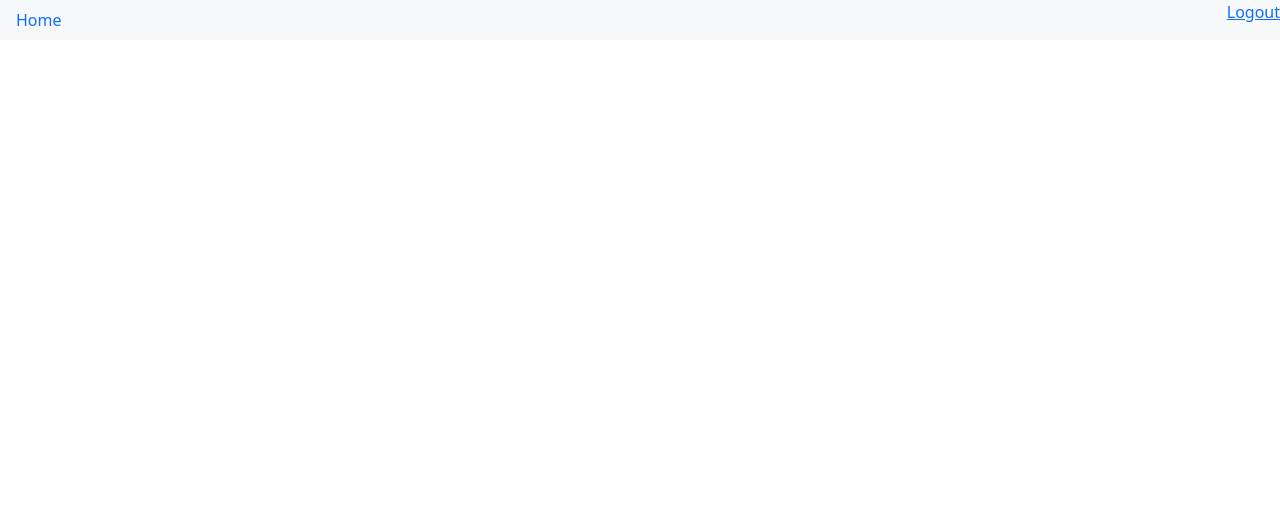
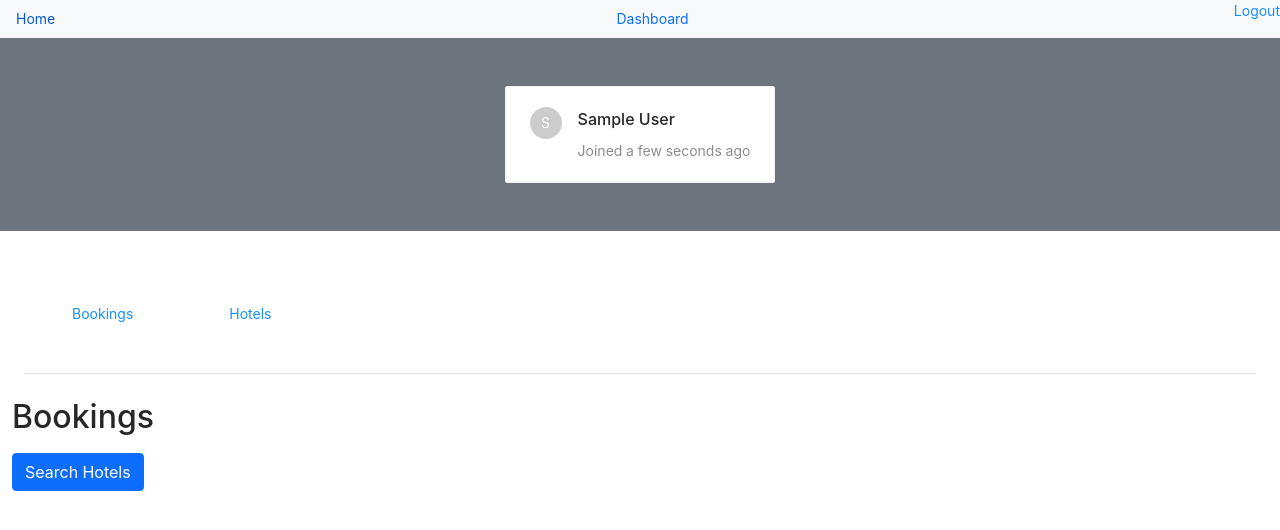
Before and after one commit to Duncan4264/HotelZilla, a React (Create React App) app in the folder client/: page /dashboard in a window 1280 px wide. Shown: the top 530 px of the page. Built offline with nearby package versions, Linux system fonts and the light colour scheme; sample sign-in values are in the browser's storage.

Commit message:
added private routes and user dashboards

```diff
--- a/client/package.json
+++ b/client/package.json
@@ -6,7 +6,9 @@
     "@testing-library/jest-dom": "^5.12.0",
     "@testing-library/react": "^11.2.7",
     "@testing-library/user-event": "^12.8.3",
+    "antd": "^4.16.3",
     "axios": "^0.21.1",
+    "moment": "^2.29.1",
     "react": "^17.0.2",
     "react-dom": "^17.0.2",
     "react-redux": "^7.2.4",
--- a/client/src/App.js
+++ b/client/src/App.js
@@ -5,6 +5,10 @@ import {BrowserRouter, Switch, Route} from 'react-router-dom';
 import TopMenuNav from './components/TopMenuNav';
 import 'react-toastify/dist/ReactToastify.css';
 import {ToastContainer } from 'react-toastify';
+import PrivateRoute from './components/PrivateRoute';
+import Dashboard from './user/Dashboard';
+import DashboardSeller from './user/DashboardSeller';
+import NewHotel from './hotel/NewHotel';
 function App() {
   return (
     <BrowserRouter>
@@ -14,6 +18,9 @@ function App() {
     <Route exact path="/" component={Home}/>
     <Route exact path="/login" component={Login}/>
     <Route exact path="/register" component={Register}/>
+    <PrivateRoute  exact path="/dashboard" component={Dashboard}/>
+    <PrivateRoute exact path ="/dashboard/seller" component={DashboardSeller}/>
+    <PrivateRoute exact path ="/hotels/new" component={NewHotel}/>
     </Switch>
     </BrowserRouter>
   );
--- a/client/src/auth/Register.js
+++ b/client/src/auth/Register.js
@@ -1,5 +1,4 @@
 import {useState} from 'react';
-import axios from 'axios';
 import {toast} from 'react-toastify';
 import  { register } from '../actions/auth';
 
--- a/client/src/booking/Home.js
+++ b/client/src/booking/Home.js
@@ -2,10 +2,10 @@ import {useSelector} from 'react-redux';
 
 
 const Home = () => {
-    const { user } = useSelector((state) => ({...state}));
+    const { auth } = useSelector((state) => ({...state}));
     return (
         <div className="container-fluid h1 p-5 text-center">
-            Home Page {JSON.stringify(user)}
+            Home Page {JSON.stringify(auth)}
         </div>
     )
 }
--- /dev/null
+++ b/client/src/components/DashboardNav.js
@@ -0,0 +1,18 @@
+import { Link } from 'react-router-dom';
+
+const DashboardNav = () => {
+    const active = window.location.pathname;
+    return (
+        <ul className="nav nav-tabs">
+            <li className="nav-item p-5">
+                <Link classname={`nav-link ${active === "/dasboard" && "active"}`} to="/dashboard"> Bookings </Link>
+            </li>
+
+            <li className="nav-item p-5">
+                <Link classname={`nav-link ${active === "/dasboard/seller" && "active"}`} to="/dashboard/seller"> Hotels </Link>
+            </li>
+        </ul>
+    );
+};
+
+export default DashboardNav;
--- /dev/null
+++ b/client/src/components/Navconnect.js
@@ -0,0 +1,29 @@
+import { useSelector } from "react-redux";
+import {Card, Avatar} from 'antd';
+import moment from 'moment';
+
+const { Meta }  = Card
+
+const NavConnect = () => {
+    const {auth} = useSelector((state) => ({...state}));
+    const {user} = auth;
+    return (
+        <div className="d-flex justify-content-around">
+            <Card>
+            <Meta avatar={<Avatar>{user.name[0]}</Avatar>} title={user.name} description={`Joined ${moment(user.createdAt).fromNow()}`}/>
+            </Card>
+
+{ auth && auth.user && auth.user.stripe_seller && auth.user.stripe_seller.charges_enabled  &&
+        (<>
+            <div>Pending Balance</div>
+
+            <div>Check Out Settings</div>
+            </>
+
+    )
+        }
+        </div>
+    );
+};
+
+export default NavConnect;
--- /dev/null
+++ b/client/src/components/PrivateRoute.js
@@ -0,0 +1,11 @@
+import { Route, Redirect } from 'react-router-dom';
+import { useSelector } from 'react-redux';
+
+const PrivateRoute = ({...rest}) => {
+    const { auth } = useSelector((state) => ({...state}));
+
+    return auth && auth.token ? <Route {...rest} /> : <Redirect to="/login" />;
+};
+
+
+export default PrivateRoute;
--- a/client/src/components/TopMenuNav.js
+++ b/client/src/components/TopMenuNav.js
@@ -16,10 +16,18 @@ const TopMenuNav = () => {
   return (
     <div className=" nav bg-light d-flex justify-content-between">
       <Link className="nav-link" to="/">Home</Link>
+
+
+      {auth !== null &&
+      <Link className="nav-link" to="/dashboard">Dashboard</Link>
+      }
+
+
     {auth === null && <>
       <Link className="nav-link" to="/login">Login</Link>
       <Link className="nav-link" to="/register">Register</Link></>}
       {auth !== null && (
+         // eslint-disable-next-line jsx-a11y/anchor-is-valid
          <a className="nav-link-porinter" to="/login" onClick={logout}>Logout</a>
       )}
     </div>
--- /dev/null
+++ b/client/src/hotel/NewHotel.js
@@ -0,0 +1,10 @@
+
+const NewHotel = () => {
+    return (
+        <div className="container-fluid h1 p-5 text-center">
+            Hotel Form
+        </div>
+    )
+}
+
+export default NewHotel;
--- a/client/src/index.js
+++ b/client/src/index.js
@@ -1,6 +1,7 @@
 import React from 'react';
 import ReactDOM from 'react-dom';
 import './index.css';
+import "antd/dist/antd.css";
 import App from './App';
 import reportWebVitals from './reportWebVitals';
 import {createStore} from 'redux';
--- /dev/null
+++ b/client/src/user/Dashboard.js
@@ -0,0 +1,28 @@
+import DashboardNav from "../components/DashboardNav";
+import NavConnect from "../components/Navconnect";
+import {Link} from 'react-router-dom';
+const Dashboard = () => {
+    return (
+        <>
+            <div className="container-fluid bg-secondary p-5">
+                <NavConnect/>
+            </div>
+
+            <div className="container-fluid p-4">
+                <DashboardNav/>
+            </div>
+            <div className="container-fluid">
+                <div className="row">
+                    <div className="col-md-10">
+                        <h2>Bookings</h2>
+                    </div>
+                </div>
+                <div className="col-md-2">
+                    <Link to="/" className="btn btn-primary">Search Hotels</Link>
+                </div>
+            </div>
+        </>
+    );
+};
+
+export default Dashboard;
--- /dev/null
+++ b/client/src/user/DashboardSeller.js
@@ -0,0 +1,30 @@
+import DashboardNav from "../components/DashboardNav";
+import NavConnect from "../components/Navconnect";
+import { Link } from "react-router-dom";
+const DashboardSeller = () => {
+    return (
+        <>
+            <div className="container-fluid bg-secondary p-5">
+                <NavConnect/>
+            </div>
+
+            <div className="container-fluid p-4">
+                <DashboardNav/>
+            </div>
+            <div className="container">
+            <div className="container-fluid">
+                <div className="row">
+                    <div className="col-md-10">
+                        <h2>Hotels</h2>
+                    </div>
+                </div>
+                <div className="col-md-2">
+                    <Link to="/hotels/new" className="btn btn-primary">Create Hotels</Link>
+                </div>
+            </div>
+            </div>
+        </>
+    );
+};
+
+export default DashboardSeller;
```
Also changed, not shown: 1 other file (tests, documents, lock files or other folders).
